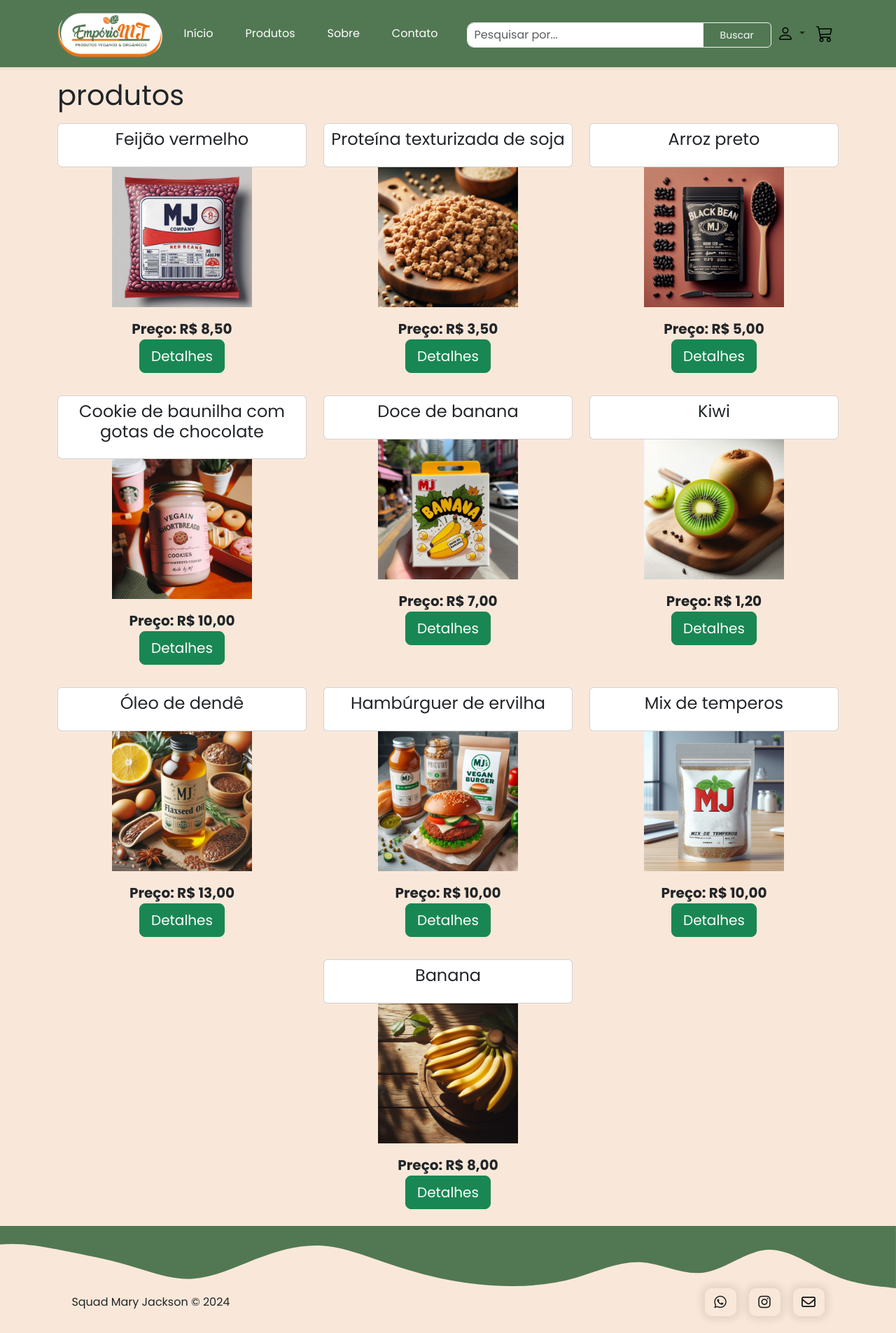
After one commit to tainatravassos/Ecommerce_Mary_Jackson, a Django app: page /produtos/ in a window 1280 px wide. The commit adds this page. Shown: the whole page at 70% size. Run offline with Django 5.2, Linux system fonts and the light colour scheme; data comes from the database, SQL or seed files in the repository; both versions use the stored data as it was after the commit; some libraries are stand-ins or nearby versions.

Commit message:
atualizações templates, url e views

```diff
--- a/app_MJ/urls.py
+++ b/app_MJ/urls.py
@@ -1,5 +1,5 @@
 from django.urls import path
-from app_MJ.views import home, sobre, contato, produto_detalhe, busca
+from app_MJ.views import home, sobre, contato, produto_detalhe, busca, produtos
 
 urlpatterns = [
     path('', home, name='home'),
@@ -7,4 +7,5 @@ urlpatterns = [
     path('contato/', contato, name="contato"),
     path('produto-detalhe/<int:produto_id>', produto_detalhe, name="produto_detalhe"),
     path('busca/', busca, name='busca'),
+    path('produtos/', produtos, name='produtos'),
 ]
--- a/app_MJ/views.py
+++ b/app_MJ/views.py
@@ -34,3 +34,7 @@ def busca(request):
             )
 
     return render(request, 'busca.html', {'resultados': resultados, 'termo_busca': termo_busca})
+
+def produtos(request):
+    produtos = Produto.objects.all()
+    return render(request, 'produtos.html', {'produtos': produtos})
--- a/static/css/style.css
+++ b/static/css/style.css
@@ -69,7 +69,6 @@ h2, h6 {
 }
 
 
-
 /* Estilos gerais */
 * {
   font-family: 'Poppins', sans-serif;
@@ -111,8 +110,6 @@ article h2 {
   font-size: 2.5rem;
   text-align: center;
 }
-
-
 
 /* Estilos para o rodapé */
 .footer_items {
@@ -175,16 +172,3 @@ article h2 {
     gap: 20px;
   }
 }
-
-.dropdown:hover .dropdown-menu {
-  display: block;
-  position: absolute;
-  transform: translate3d(5px, 28px, 0px);
-  top: 0px;
-  left: 0px;
-  will-change: transform;
-}
-.dropdown {
-  display: inline-block;
-  list-style: none;
-}
--- /dev/null
+++ b/templates/produtos.html
@@ -0,0 +1,31 @@
+{% extends 'base.html' %}
+{% block title %}Resultados da Busca{% endblock %}
+{% block content %}
+
+<div class="container">
+    <h1>produtos</h1>
+    <div class="row justify-content-center">
+        {% if produtos %}
+            {% for produto in produtos %}
+                <div class="col-md-4 mb-4 mt-2">
+                    <div class="card">
+                        <h5 class="card-title text-center mb-4 mt-2" style="font-size: 24px;">{{ produto.nome_produto }}</h5>
+                    </div>
+                    <div class="card-body text-center border-bottom-0">
+                        <img src="{{ produto.imagem.url }}" class="card-img-top mx-auto d-block mb-3" alt="{{ produto.nome_produto }}" style="max-width: 200px; margin-bottom: -15px;">
+                        <p class="card-text d-none">{{ produto.descricao }}</p>
+                        <p class="card-text"><strong class="font-size-lg" style="font-size: 20px;">Preço: R$ {{ produto.preco }}</strong></p>
+                    </div>
+                    <div class="card-footer text-center">
+                        <a href="{% url 'produto_detalhe' produto.id %}" class="btn btn-success btn-lg">Detalhes</a>
+                    </div>
+
+                </div>
+            {% endfor %}
+        {% else %}
+            <p>Nenhum produto encontrado.</p>
+        {% endif %}
+    </div>
+</div>
+
+{% endblock %}
```
Also changed, not shown: db.sqlite3, media/f1_V3GuWKE.jpg (added).
